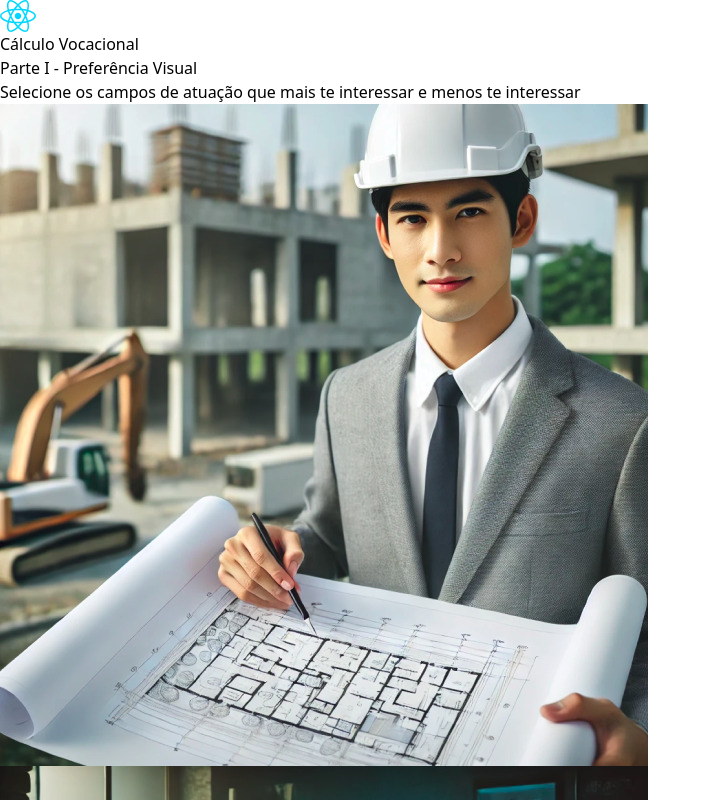
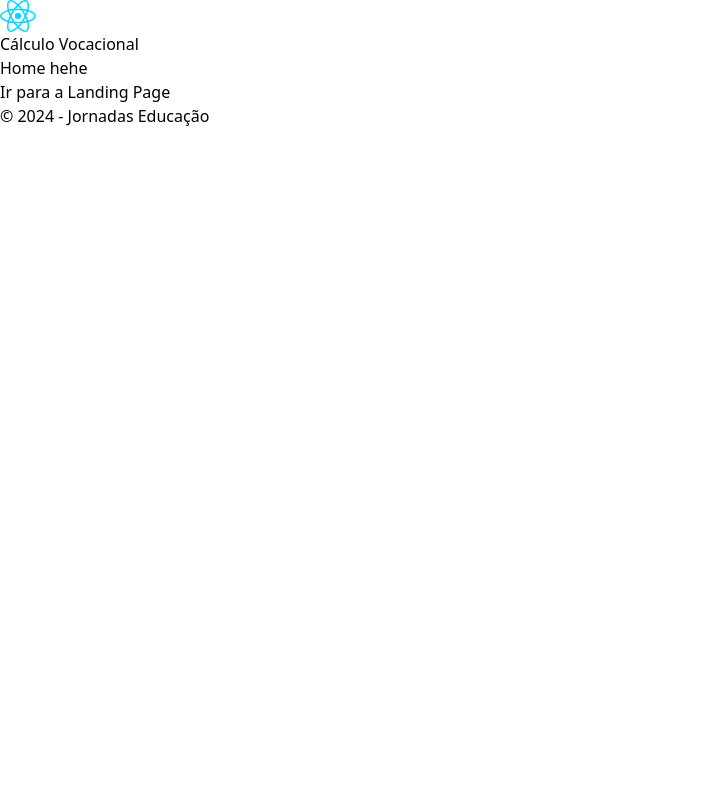
Before and after one commit to ryanviana/paid-cv, a React (Vite) app in the folder calc-vocacional/: page / in a window 1280 px wide. Shown: the top 800 px of the page, without its empty margins (0-711 px from the left). Built offline with nearby package versions, Linux system fonts and the light colour scheme.

Commit message:
perf: changed the code to use routes

```diff
--- a/calc-vocacional/package.json
+++ b/calc-vocacional/package.json
@@ -11,7 +11,8 @@
   },
   "dependencies": {
     "react": "^18.3.1",
-    "react-dom": "^18.3.1"
+    "react-dom": "^18.3.1",
+    "react-router-dom": "^7.0.2"
   },
   "devDependencies": {
     "@eslint/js": "^9.15.0",
--- a/calc-vocacional/src/App.jsx
+++ b/calc-vocacional/src/App.jsx
@@ -1,29 +1,33 @@
-import { useState } from 'react'
+import { useState } from "react";
+import { BrowserRouter as Router, Route, Routes } from "react-router-dom";
+
 import './styles/index.css'
 
 import Header from "./components/Header";
 import Footer from "./components/Footer";
-import P1 from "./components/perguntas/P1";
-import P2 from "./components/perguntas/P2";
-import P3 from "./components/perguntas/P3";
+import Home from "./components/Home";
+import LandingPage from "./components/LandingPage";
+import Instructions from "./components/Instructions";
+import Questions from "./components/Questions";
+import Result from "./components/Result";
 
 function App() {
-
-    // Cada fase indica qual "parte" o usuário está do teste
-    const [faseAtual, setfaseAtual] = useState(0);
-    const fases = [
-        <P1 key="q1" setfaseAtual={setfaseAtual} faseAtual={faseAtual}/>,
-        <P2 key="q2" setfaseAtual={setfaseAtual} faseAtual={faseAtual}/>,
-        <P3 key="q3" setfaseAtual={setfaseAtual} faseAtual={faseAtual}/>
-    ];
 
     return (
         <div className='text-center h-screen flex flex-col justify-between'>
             <Header />
 
-            {fases[faseAtual]}
+            <Router>
+                <Routes>
+                    <Route path="/" element={<Home />} />
+                    <Route path="/landing" element={<LandingPage />} />
+                    <Route path="/instructions" element={<Instructions />} />
+                    <Route path="/questions" element={<Questions />} />
+                    <Route path="/results" element={<Result />} />
+                </Routes>
+            </Router>
 
-            <Footer/>
+            <Footer />
         </div>
     )
 }
--- /dev/null
+++ b/calc-vocacional/src/components/Home.jsx
@@ -0,0 +1,12 @@
+import { Link } from "react-router-dom";
+
+function Home() {
+  return (
+    <div className="flex flex-col w-full items-center">
+      <h1>Home hehe</h1>
+      <Link to="/landing" className="bg-gray-300 p-3 w-fit">Ir para a Landing Page</Link>
+    </div>
+  );
+}
+
+export default Home;
--- /dev/null
+++ b/calc-vocacional/src/components/Instructions.jsx
@@ -0,0 +1,12 @@
+import { Link } from "react-router-dom";
+
+function Instructions() {
+  return (
+    <div className="flex flex-col w-full items-center">
+      <h1>Instruções hehe</h1>
+      <Link to="/questions" className="bg-gray-300 p-3 w-fit">Ir para as Perguntas</Link>
+    </div>
+  );
+}
+
+export default Instructions;
--- /dev/null
+++ b/calc-vocacional/src/components/LandingPage.jsx
@@ -0,0 +1,12 @@
+import { Link } from "react-router-dom";
+
+function LandingPage() {
+  return (
+    <div className="flex flex-col w-full items-center">
+      <h1>LandingPage hehe</h1>
+      <Link to="/instructions" className="bg-gray-300 p-3 w-fit">Ir para as Intruções</Link>
+    </div>
+  );
+}
+
+export default LandingPage;
--- /dev/null
+++ b/calc-vocacional/src/components/Questions.jsx
@@ -0,0 +1,24 @@
+import { useState } from 'react'
+
+import P1 from "./perguntas/P1";
+import P2 from "./perguntas/P2";
+import P3 from "./perguntas/P3";
+
+function Questions() {
+
+    // Cada fase indica qual "parte" o usuário está do teste
+    const [perguntaAtual, setperguntaAtual] = useState(0);
+    const perguntas = [
+        <P1 key="q1" setperguntaAtual={setperguntaAtual} perguntaAtual={perguntaAtual}/>,
+        <P2 key="q2" setperguntaAtual={setperguntaAtual} perguntaAtual={perguntaAtual}/>,
+        <P3 key="q3"/>
+    ];
+
+    return (
+        <div className='flex flex-col w-full items-center text-center'>
+            {perguntas[perguntaAtual]}
+        </div>
+    )
+}
+
+export default Questions;
--- /dev/null
+++ b/calc-vocacional/src/components/Result.jsx
@@ -0,0 +1,11 @@
+import { Link } from "react-router-dom";
+
+function Result() {
+  return (
+    <div className="flex flex-col w-full items-center">
+      <h1>Resultados hehe</h1>
+    </div>
+  );
+}
+
+export default Result;
--- a/calc-vocacional/src/components/perguntas/P1.jsx
+++ b/calc-vocacional/src/components/perguntas/P1.jsx
@@ -12,7 +12,7 @@ const images = [
     { image: img3, label: 'Desenvolvimento sustentável' }
 ]
 
-function P1({ setfaseAtual, faseAtual }) {
+function P1({ setperguntaAtual, perguntaAtual }) {
 
     // cada index se refere a uma imagem
     const [hover, setHover] = useState([false, false, false, false]);
@@ -53,7 +53,7 @@ function P1({ setfaseAtual, faseAtual }) {
     }
 
     const proxPergunta = () => {
-        if (validacaoInteresse()) setfaseAtual(faseAtual + 1)
+        if (validacaoInteresse()) setperguntaAtual(perguntaAtual + 1)
     }
 
     return (
--- a/calc-vocacional/src/components/perguntas/P2.jsx
+++ b/calc-vocacional/src/components/perguntas/P2.jsx
@@ -11,7 +11,7 @@ const options = [
     "Me interesso em usar a tecnologia para construir algo novo, como aplicativos ou dispositivos.",
 ];
 
-function P2({ setfaseAtual, faseAtual }) {
+function P2({ setperguntaAtual, perguntaAtual }) {
 
     const [checkedItems, setCheckedItems] = useState([]);
 
@@ -34,12 +34,12 @@ function P2({ setfaseAtual, faseAtual }) {
     }
 
     const proxPergunta = () => {
-        if (validacaoNumFrases()) setfaseAtual(faseAtual + 1)
+        if (validacaoNumFrases()) setperguntaAtual(perguntaAtual + 1)
     }
 
 
     return (
-        <div className='h-full w-full flex flex-col justify-between text-center items-center'>
+        <div className='h-fit w-full flex flex-col justify-between items-center lg:h-full'>
             <div>
                 <h2>Parte 2 - Avaliação de interesses </h2>
                 <h3>Escolha as três frases com as quais você mais se identifica</h3>
--- a/calc-vocacional/src/components/perguntas/P3.jsx
+++ b/calc-vocacional/src/components/perguntas/P3.jsx
@@ -1,14 +1,12 @@
-function P3({ setfaseAtual, faseAtual }) {
+import { Link } from "react-router-dom";
 
 
+function P3() {
+
     return (
-        <div>
-            <h2>Pergunta 3</h2>
-            <p>3333333333333333333333333333333333</p>
-            <button onClick={() => setfaseAtual(faseAtual + 1)}
-                className='p-1 bg-gray-300 rounded-lg m-5'>
-                Próxima Pergunta
-            </button>
+        <div className="h-fit w-full flex flex-col justify-between items-center lg:h-full">
+            <h1>Ultima questão hehe</h1>
+            <Link to="/results" className="bg-gray-300 p-3 w-fit">Ir para os resultados</Link>
         </div>
     );
 }
```
Also changed, not shown: 1 other file (tests, documents, lock files or other folders).
